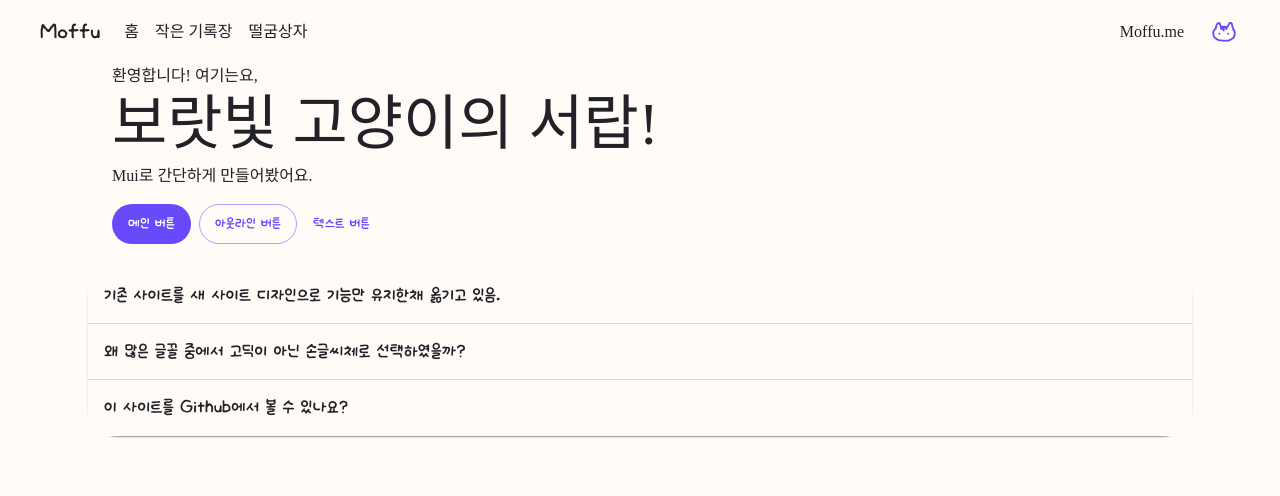
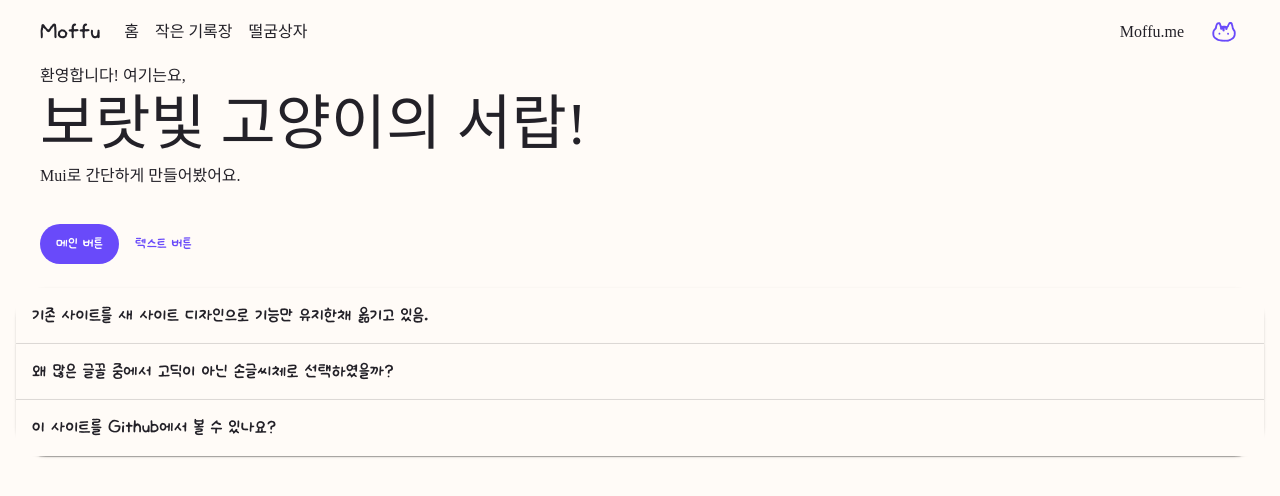
Before and after one commit to Urooyo/moffu.me-web, a Next.js app: page / in a window 1280 px wide. Shown: the top 496 px of the page. Built offline with nearby package versions, Linux system fonts and the light colour scheme; some icons are missing; a web font is replaced by a local one.

Commit message:
fix: 컨테이너를 박스로 변경

```diff
--- a/src/app/layout.tsx
+++ b/src/app/layout.tsx
@@ -3,7 +3,7 @@ import { Geist, Geist_Mono } from "next/font/google";
 import "./globals.css";
 import AppBarUI from "@/component/AppBarUI";
 import EmotionCacheProvider from '@/component/EmotionCacheProvider'
-import { Container } from "@mui/material";
+import { Box } from "@mui/material";
 
 const geistSans = Geist({
   variable: "--font-geist-sans",
@@ -16,8 +16,8 @@ const geistMono = Geist_Mono({
 });
 
 export const metadata: Metadata = {
-  title: "Create Next App",
-  description: "Generated by create next app",
+  title: "Moffu",
+  description: "보랏빛 고양이의 서랍!",
 };
 
 export default function RootLayout({
@@ -30,9 +30,9 @@ export default function RootLayout({
       <body className={`${geistSans.variable} ${geistMono.variable}`}>
         <EmotionCacheProvider>
           <AppBarUI></AppBarUI>
-          <Container sx={{ marginTop: 8 }}>
+          <Box sx={{ marginTop: 8, marginLeft: 2, marginRight: 2, padding: 0}}>
             {children}
-          </Container>
+          </Box>
         </EmotionCacheProvider>
       </body>
     </html>
--- a/src/app/page.tsx
+++ b/src/app/page.tsx
@@ -11,21 +11,22 @@ import theme from "@/theme";
 import Accordion from '@mui/material/Accordion';
 import AccordionSummary from '@mui/material/AccordionSummary';
 import AccordionDetails from '@mui/material/AccordionDetails';
+import { Box } from "@mui/material";
 
 export default function Home() {
   return (
-    <Container sx={{ margin: 0, marginX: "auto", paddingX: 2 }}>
+    <Box>
       <ThemeProvider theme={theme}>
-        <Container sx={{ margin: 0 }}>
+        <Box sx={{ margin: 3 }}>
           <Typography variant="body1">환영합니다! 여기는요,</Typography>
-          <Typography variant="h2">보랏빛 고양이의 서랍!</Typography>
+          <Typography variant="h2" fontWeight={400}>보랏빛 고양이의 서랍!</Typography>
           <Typography variant="body1" color="var(--foreground)" marginTop={0.5}>Mui로 간단하게 만들어봤어요.</Typography>
+          <Box sx={{ width: '100%', height: 20}}></Box>
           <Stack direction="row" gap={1} marginTop={2}>
             <Button variant="contained" size="medium">메인 버튼</Button>
-            <Button variant="outlined" size="medium">아웃라인 버튼</Button>
             <Button variant="text" size="medium">텍스트 버튼</Button>
           </Stack>
-        </Container>
+        </Box>
 
         <Stack marginTop={3}>
           <Accordion>
@@ -70,6 +71,6 @@ export default function Home() {
           </Accordion>
         </Stack>
       </ThemeProvider>
-    </Container>
+    </Box>
   );
 }
```
